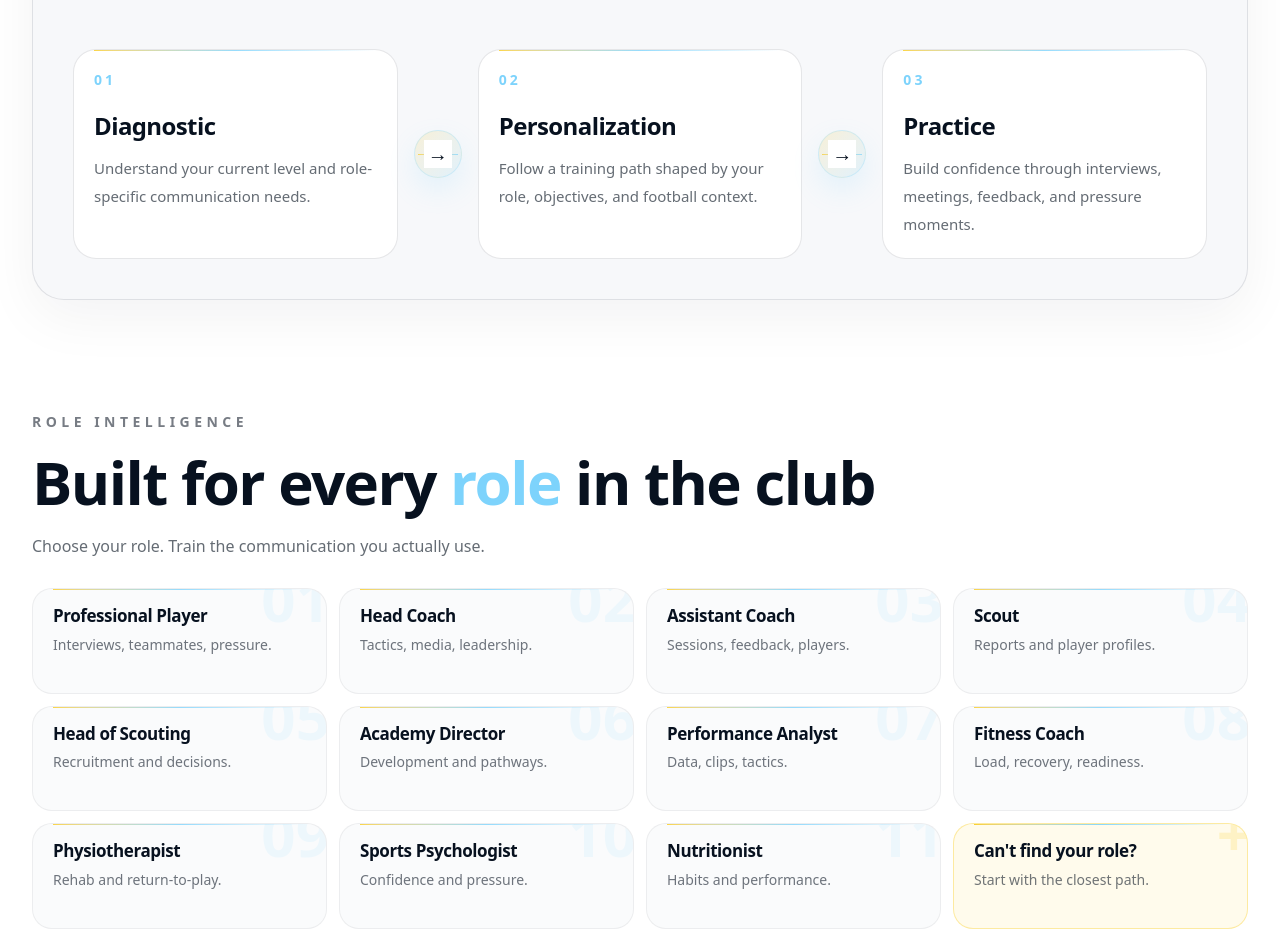
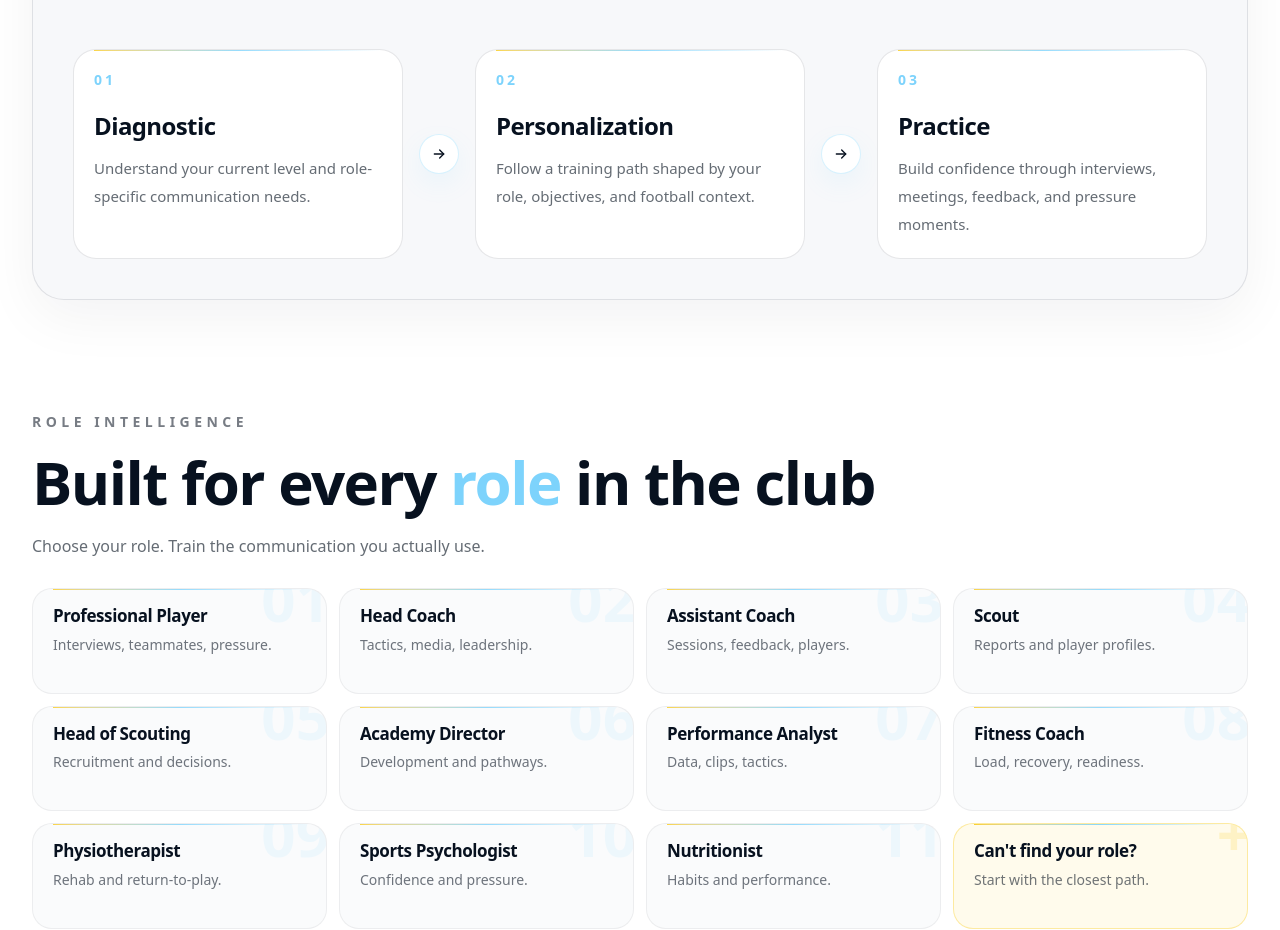
Before and after one commit to feifootball/fei-platform, a Next.js app: page / in a window 1280 px wide. Shown: the part 1020-1950 px from the top of the page. Built offline with nearby package versions, Linux system fonts and the light colour scheme.

Commit message:
Refine how it works arrows

```diff
--- a/app/page.tsx
+++ b/app/page.tsx
@@ -333,9 +333,20 @@ export default function Home() {
 
                   {index < 2 && (
                     <div className="hidden items-center justify-center lg:flex" aria-hidden="true">
-                      <div className="relative flex h-12 w-12 items-center justify-center rounded-full border border-fei-sky/25 bg-gradient-to-br from-fei-yellow/18 to-fei-sky/18 text-xl font-black text-fei-bg shadow-[0_12px_28px_rgba(125,211,252,0.16)]">
-                        <span className="absolute h-px w-10 bg-gradient-to-r from-fei-yellow/70 to-fei-sky/70" />
-                        <span className="relative bg-white px-1">→</span>
+                      <div className="flex h-10 w-10 items-center justify-center rounded-full border border-fei-sky/30 bg-white text-fei-bg shadow-[0_10px_24px_rgba(125,211,252,0.10)]">
+                        <svg
+                          xmlns="http://www.w3.org/2000/svg"
+                          viewBox="0 0 24 24"
+                          fill="none"
+                          stroke="currentColor"
+                          strokeWidth="2"
+                          strokeLinecap="round"
+                          strokeLinejoin="round"
+                          className="h-4 w-4"
+                        >
+                          <path d="M5 12h14" />
+                          <path d="m13 6 6 6-6 6" />
+                        </svg>
                       </div>
                     </div>
                   )}
```
